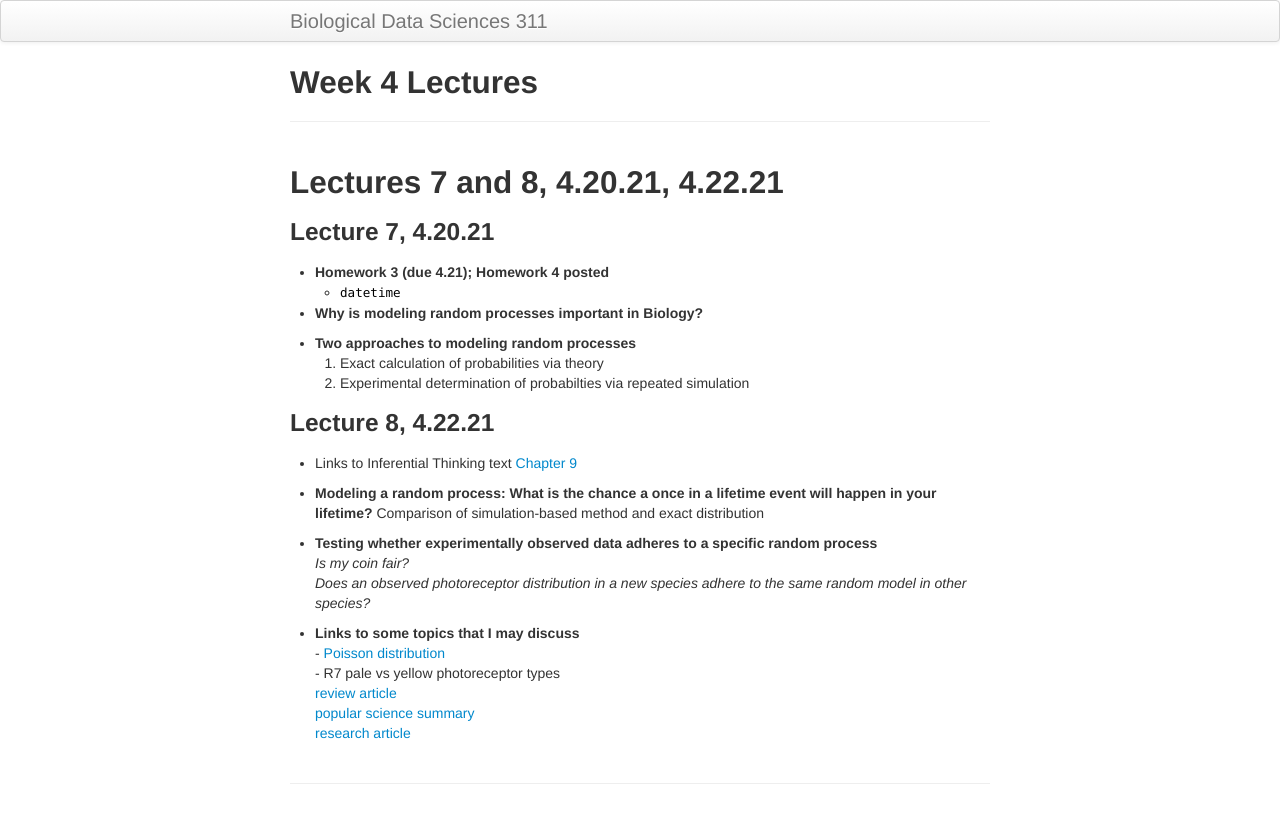
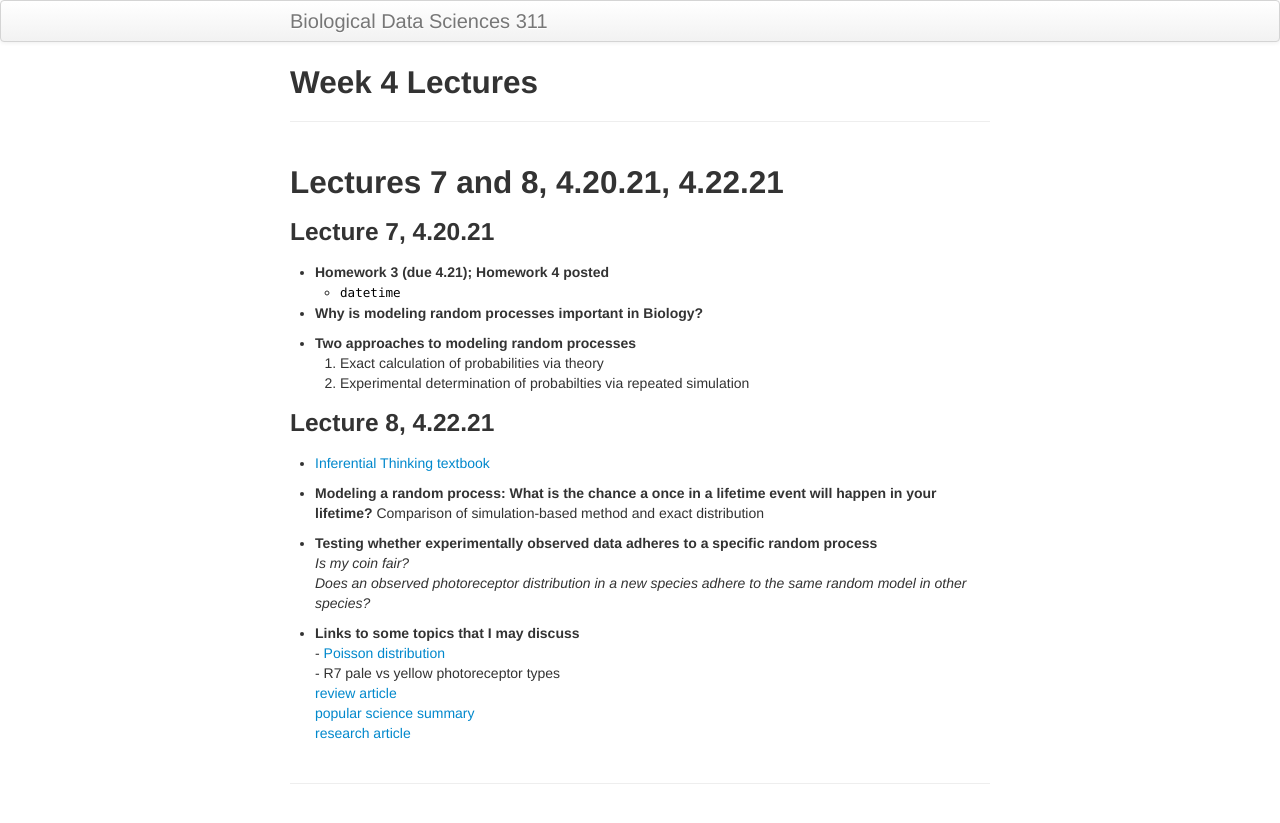
Before and after one commit to timothylwarren/bds311-sp21, a Jekyll site: the page built from lecture_notes/lec_wk04.md, in a window 1280 px wide. Shown: the top 823 px of the page. Built offline with Jekyll 4.4.1, drawn with Linux system fonts in a browser that asks for light colours.

Commit message:
Update lec_wk04.md

```diff
--- a/lecture_notes/lec_wk04.md
+++ b/lecture_notes/lec_wk04.md
@@ -21,7 +21,7 @@ title: Week 4 Lectures
 
 
 ### Lecture 8, 4.22.21
-- Links to Inferential Thinking text [Chapter 9](https://inferentialthinking.com/chapters/09/Randomness.html)
+- [Inferential Thinking textbook](https://inferentialthinking.com/chapters/09/Randomness.html)
 
 - **Modeling a random process: What is the chance a once in a lifetime event will happen in your lifetime?**
     Comparison of simulation-based method and exact distribution
```
